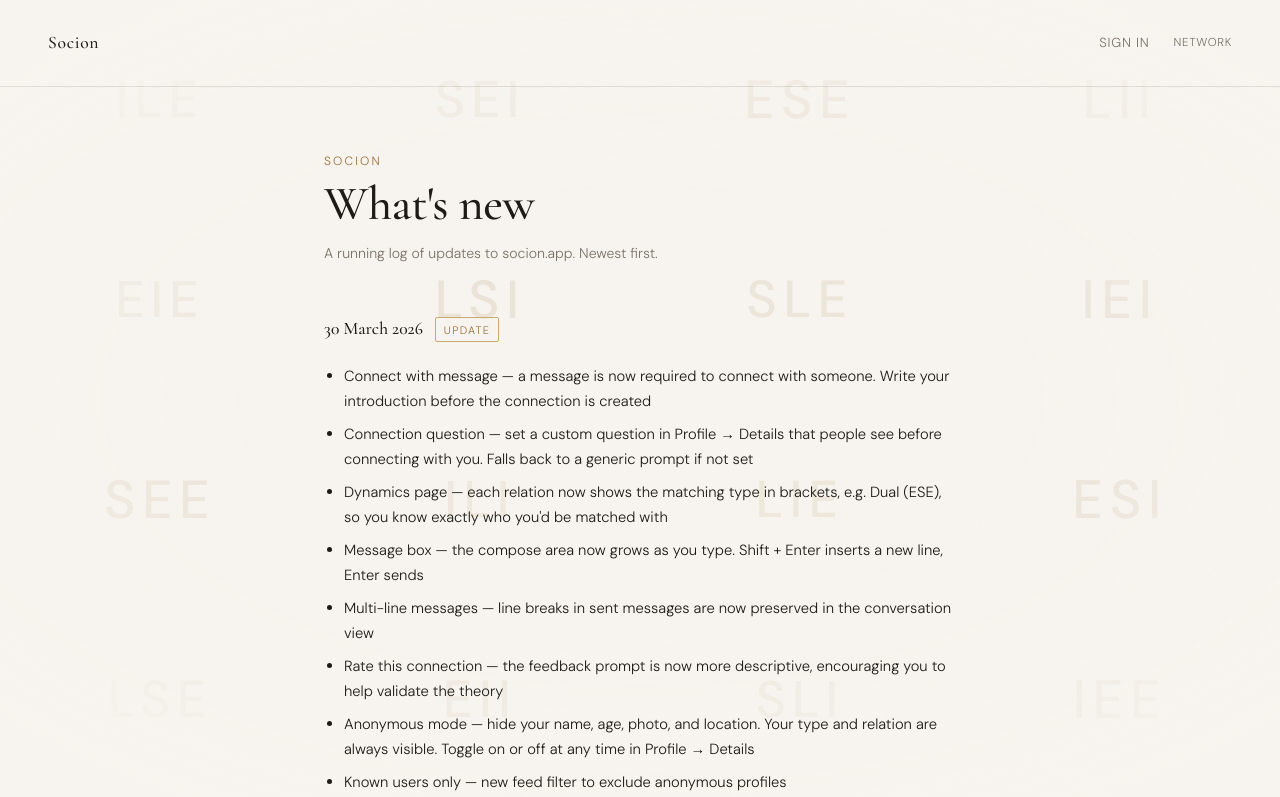
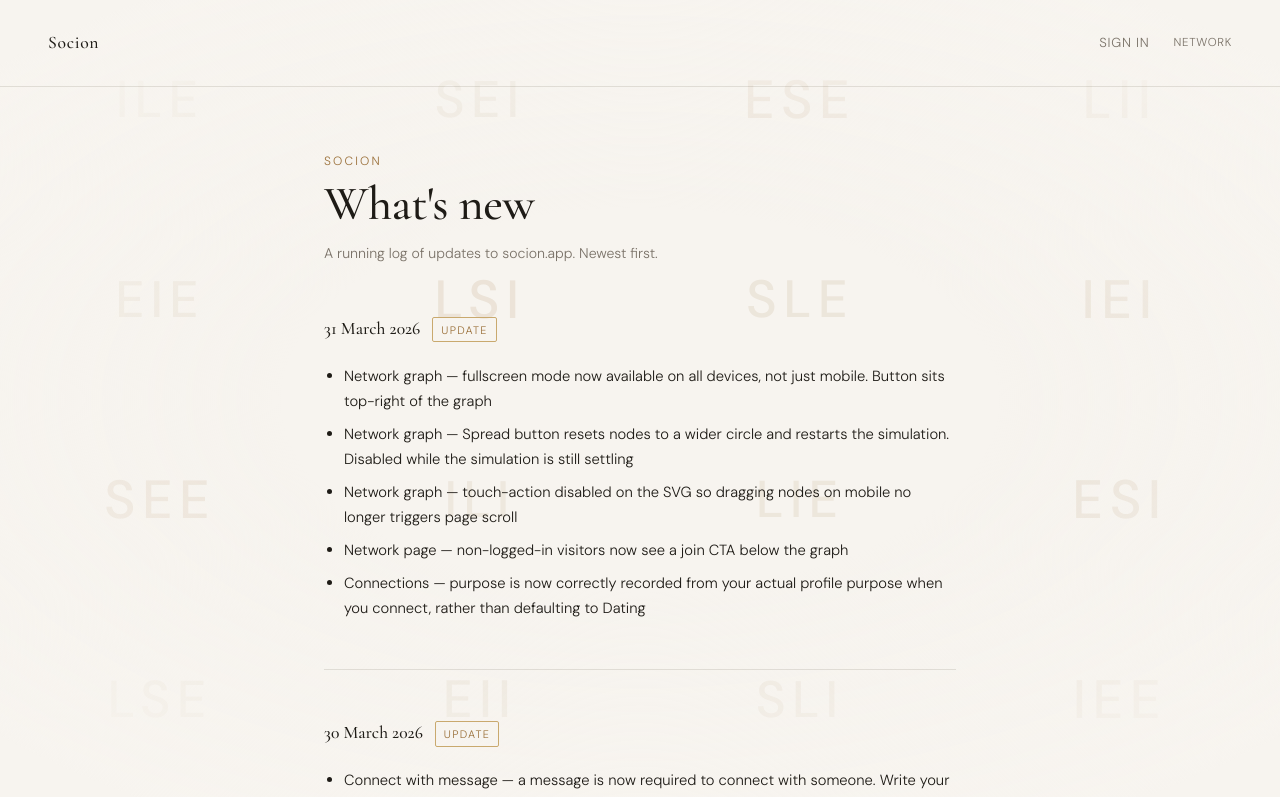
Before and after one commit to sstern42/socionics-match, a React (Vite) app: page /changelog in a window 1280 px wide. Shown: the top 797 px of the page. Built offline with nearby package versions, Linux system fonts and the light colour scheme; no server answers.

Commit message:
Add files via upload

```diff
--- a/src/pages/Changelog.jsx
+++ b/src/pages/Changelog.jsx
@@ -1,6 +1,17 @@
 import Layout from '../components/Layout'
 
 export const ENTRIES = [
+  {
+    date: '31 March 2026',
+    label: 'Update',
+    items: [
+      'Network graph — fullscreen mode now available on all devices, not just mobile. Button sits top-right of the graph',
+      'Network graph — Spread button resets nodes to a wider circle and restarts the simulation. Disabled while the simulation is still settling',
+      'Network graph — touch-action disabled on the SVG so dragging nodes on mobile no longer triggers page scroll',
+      'Network page — non-logged-in visitors now see a join CTA below the graph',
+      'Connections — purpose is now correctly recorded from your actual profile purpose when you connect, rather than defaulting to Dating',
+    ],
+  },
   {
     date: '30 March 2026',
     label: 'Update',
```
